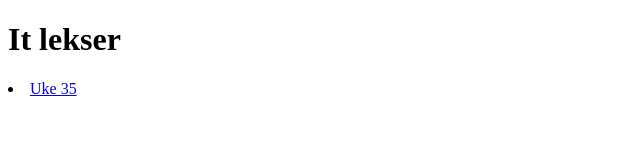
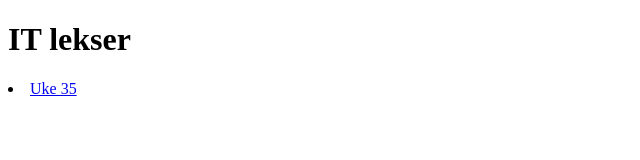
Before and after one commit to majaaustin/majaaustin.github.io, a plain HTML site: page Lekse/Uke35/Forside 12.html in a window 1280 px wide. Shown: the full height of the page, 0-640 px from the left. Drawn offline with Linux system fonts and the light colour scheme.

Commit message:
endret innhold

```diff
--- a/Lekse/Uke35/Forside 12.html
+++ b/Lekse/Uke35/Forside 12.html
@@ -3,7 +3,7 @@
 <head>
     <meta charset="UTF-8">
     <title>Forside til IT lekser</title>
-    <h1>It lekser</h1>
+    <h1>IT lekser</h1>
 </head>
 <body>
     <nav>
```
